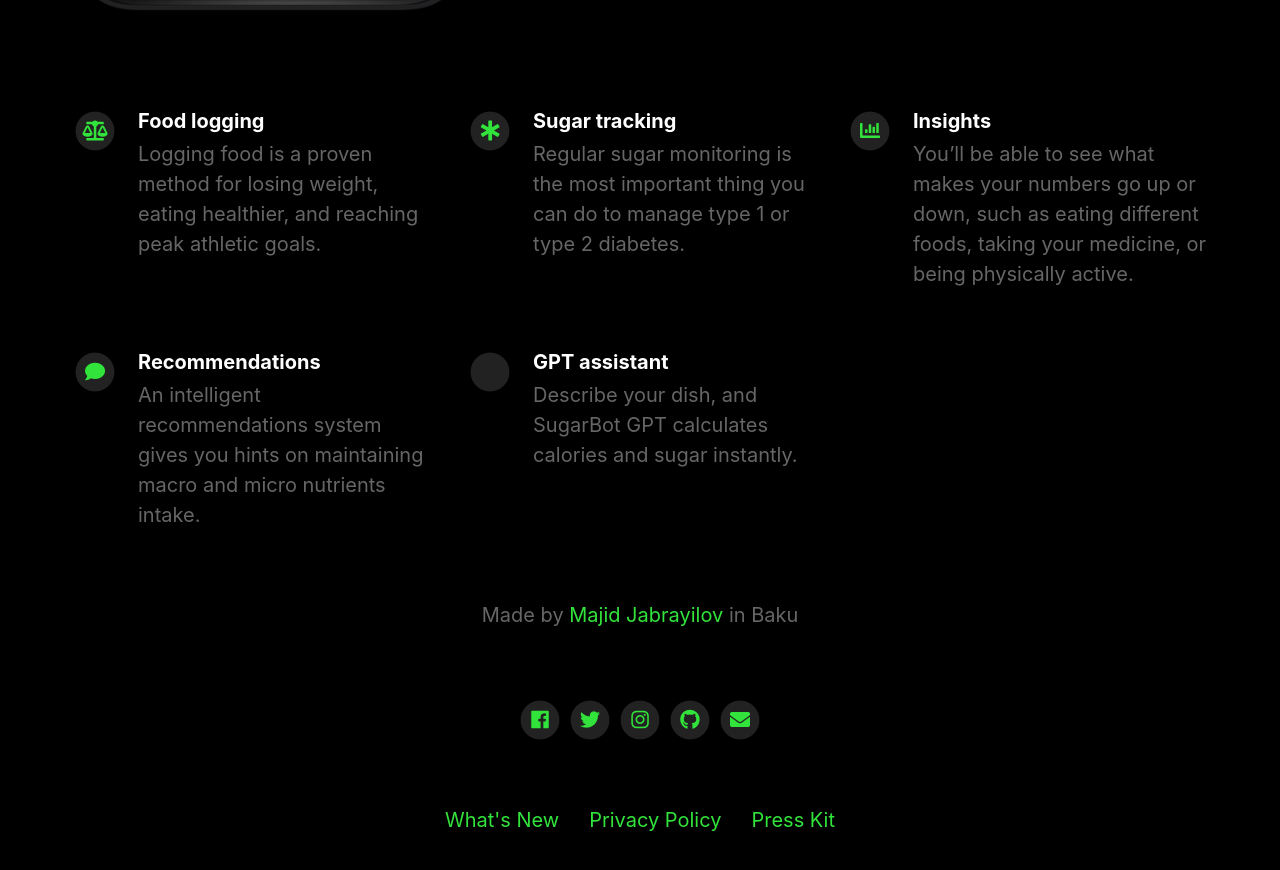
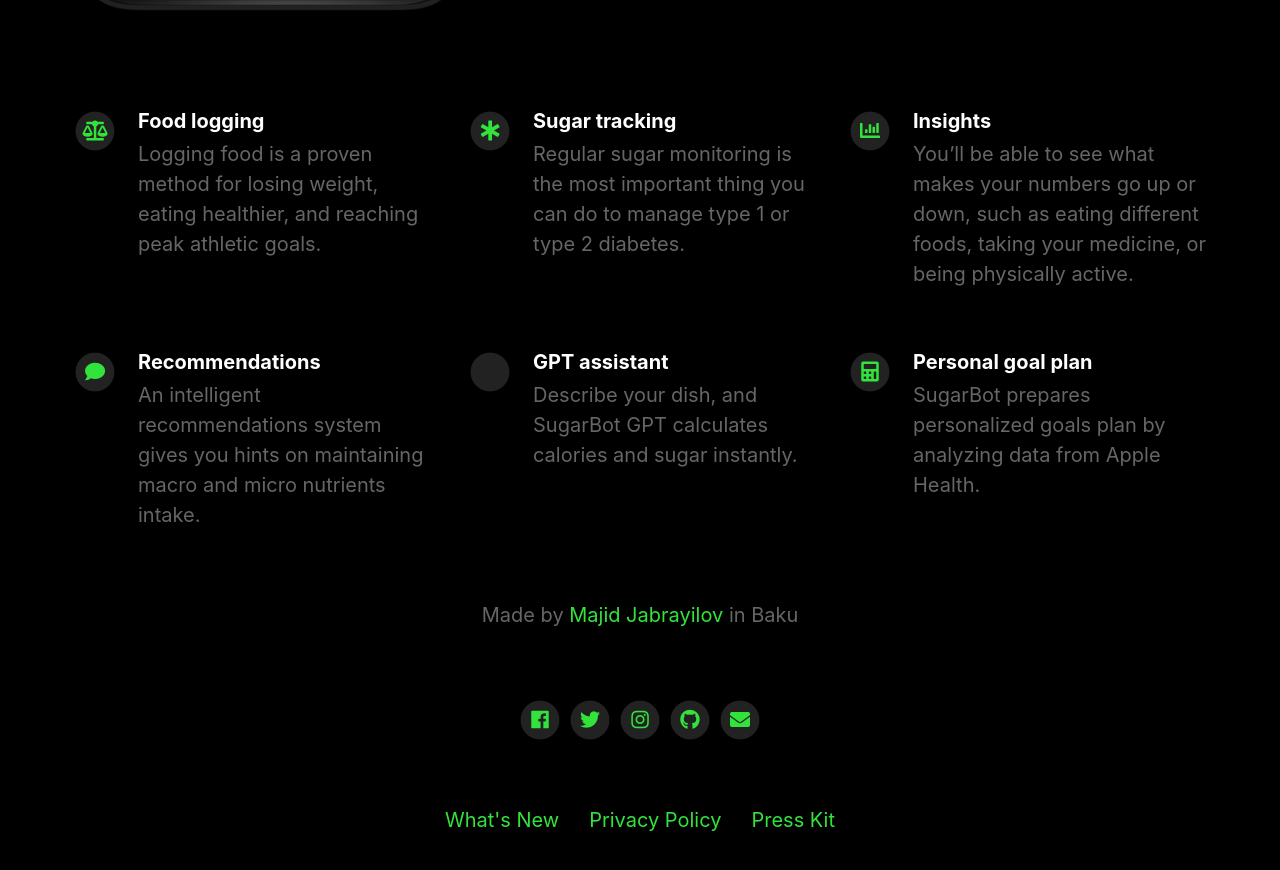
Before and after one commit to mecid/SugarBot-Landing, a Jekyll site: the page built from index.html, in a window 1280 px wide and 900 px high, scrolled down 973 px. Shown: the top 870 px of the window. Built offline with Jekyll 4.4.1, drawn with Linux system fonts in a browser that asks for light colours; nearby versions of some CDN libraries.

Commit message:
Update _config.yml

```diff
--- a/_config.yml
+++ b/_config.yml
@@ -53,7 +53,11 @@ features                                  :
 
   - title                                 : GPT assistant
     description                           : Describe your dish, and SugarBot GPT calculates calories and sugar instantly.
-    fontawesome_icon_name                 : sparkles
+    fontawesome_icon_name                 : wang-magic
+
+  - title                                 : Personal goal plan
+    description                           : SugarBot prepares personalized goals plan by analyzing data from Apple Health.
+    fontawesome_icon_name                 : calculator
 
 
 
```
